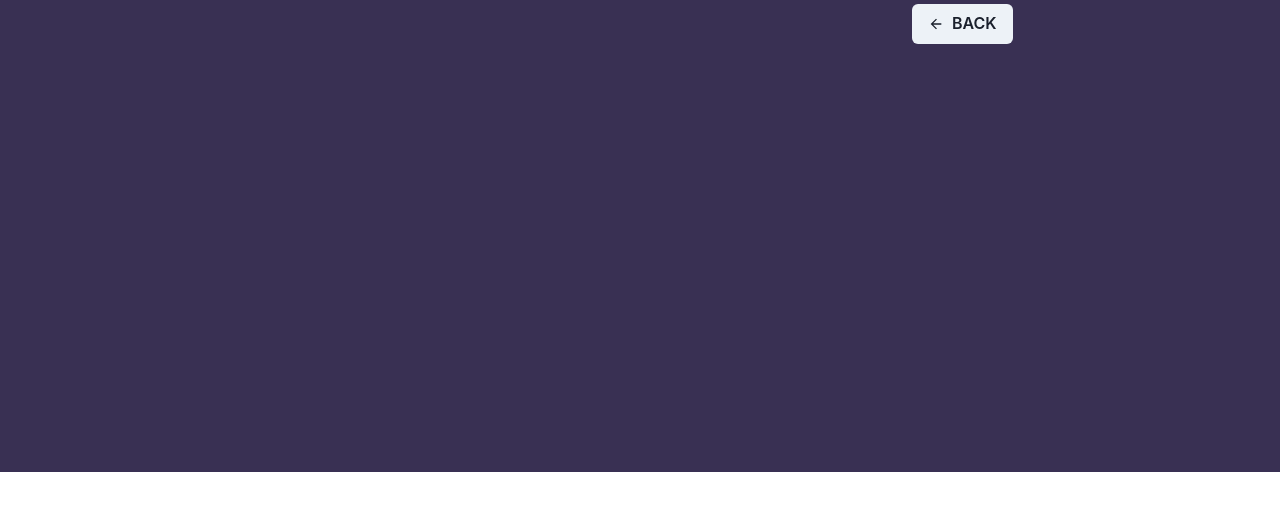
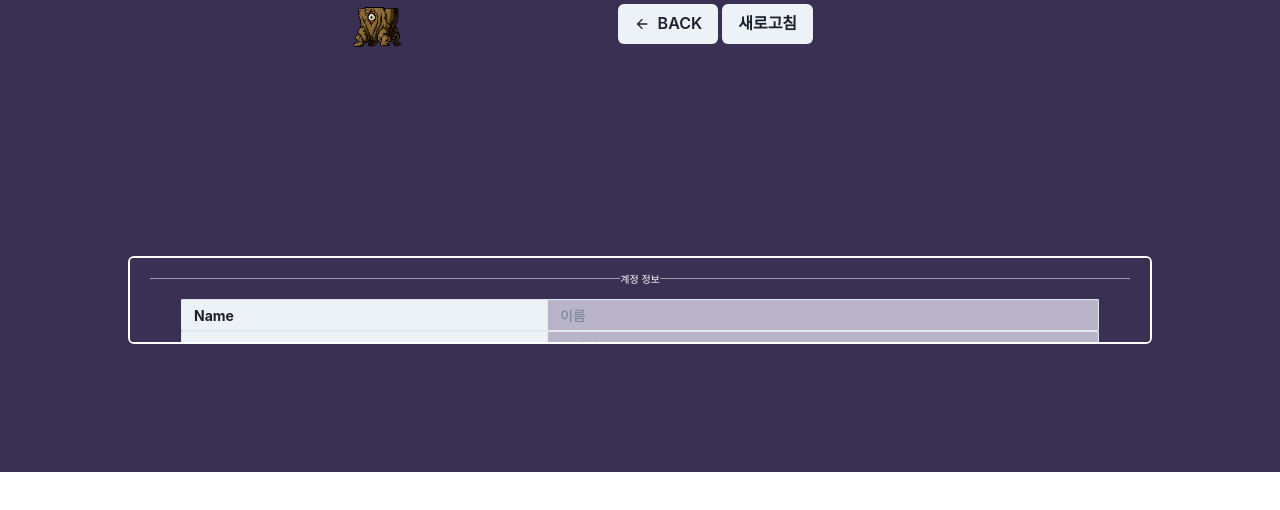
Before and after one commit to JIK-K/ChatHub, a React (Create React App) app in the folder chathub/: page /settingpage in a window 1280 px wide. Shown: the top 510 px of the page. Built offline with nearby package versions, Linux system fonts and the light colour scheme; the HTML template or start-up script is replaced by a standard one.

Commit message:
feat: settingPage & update user nickname

```diff
--- a/chathub/src/DTOs/user.dto.ts
+++ b/chathub/src/DTOs/user.dto.ts
@@ -1,4 +1,5 @@
 export interface UserDTO {
+  id?: number;
   userName: string;
   userId: string;
   userPassword: string;
--- a/chathub/src/page/MainPage.tsx
+++ b/chathub/src/page/MainPage.tsx
@@ -10,22 +10,21 @@ import {
   IconButton,
   Container,
   Text,
-  Box,
   useDisclosure,
-  Center,
+  Image,
 } from "@chakra-ui/react";
 import { Navigate, useNavigate } from "react-router-dom";
 import {
   AddIcon,
   ArrowBackIcon,
   HamburgerIcon,
-  RepeatClockIcon,
   SettingsIcon,
 } from "@chakra-ui/icons";
 import CreateRoomModal from "./createRoom";
 import axios from "axios";
 import { RoomDTO } from "../DTOs/room.dto";
 import Swal from "sweetalert2";
+import logo from "../img/스텀프.png";
 
 const MainPage: React.FC = (props) => {
   const navigate = useNavigate();
@@ -43,7 +42,7 @@ const MainPage: React.FC = (props) => {
       const response = await axios.get<RoomDTO[]>(serverURL);
 
       setRooms(response.data);
-      console.log("response:", response.data);
+      // console.log("response:", response.data);
     } catch (error) {
       console.error("Error : ", error);
     }
@@ -74,7 +73,6 @@ const MainPage: React.FC = (props) => {
 
         const updatedRooms = rooms.map((r) => {
           if (r.roomName === room.roomName) {
-            // 클릭한 방을 찾아서 roomConnectUser를 증가시킴
             return {
               ...r,
               roomConnectUser: r.roomConnectUser + 1, // roomConnectUser를 1 증가
@@ -99,6 +97,9 @@ const MainPage: React.FC = (props) => {
       backgroundColor="#393053"
       position="relative"
     >
+      <Container position="fixed" top="1">
+        <Image w={"100"} h={"50"} src={logo} className="App-logo" alt="logo" />
+      </Container>
       <Container position="fixed" top="1" left="36%">
         <Menu>
           <Button
@@ -132,6 +133,7 @@ const MainPage: React.FC = (props) => {
           </MenuList>
         </Menu>
       </Container>
+
       <Flex
         w={"80%"}
         h={"100%"}
@@ -158,12 +160,12 @@ const MainPage: React.FC = (props) => {
             <Flex flexDirection="row" justifyContent="space-between">
               <Flex>
                 <Text textAlign={"center"} as="b" fontSize="20">
-                  {room.roomName} 🖕🏻
+                  {room.roomName}
                 </Text>
               </Flex>
               <Flex>
                 <Text textAlign={"center"} as="kbd">
-                  📒 {room.roomConnectUser} / {room.roomMaxUser}
+                  {room.roomConnectUser} / {room.roomMaxUser}
                 </Text>
               </Flex>
             </Flex>
--- a/chathub/src/page/register.tsx
+++ b/chathub/src/page/register.tsx
@@ -3,16 +3,11 @@ import {
   Modal,
   ModalOverlay,
   ModalContent,
-  ModalHeader,
-  ModalFooter,
   ModalBody,
-  ModalCloseButton,
   Button,
   Input,
   Flex,
   FormControl,
-  FormLabel,
-  Stack,
   Text,
 } from "@chakra-ui/react";
 import { UserDTO } from "../DTOs/user.dto";
@@ -68,7 +63,7 @@ function SignUpModal(props: Prop) {
   };
 
   const checkIdData = async (data: string) => {
-    if (data.length == 0) {
+    if (data.length === 0) {
       Swal.fire({
         icon: "warning",
         title: "아이디 형식 확인",
@@ -85,7 +80,7 @@ function SignUpModal(props: Prop) {
 
         const response = await axios.get(serverURL);
 
-        if (response.data == true) {
+        if (response.data === true) {
           setcheckId(true);
           Swal.fire({
             icon: "success",
@@ -309,7 +304,7 @@ function SignUpModal(props: Prop) {
           container: "swal-container",
         },
       });
-    } else if (checkId != true) {
+    } else if (checkId !== true) {
       Swal.fire({
         icon: "warning",
         title: "데이터 누락",
--- a/chathub/src/page/setting.tsx
+++ b/chathub/src/page/setting.tsx
@@ -1,12 +1,91 @@
 import { ArrowBackIcon } from "@chakra-ui/icons";
-import { Button, Container, Flex, Menu } from "@chakra-ui/react";
+import {
+  Button,
+  Container,
+  Flex,
+  Menu,
+  Image,
+  Divider,
+  Box,
+  AbsoluteCenter,
+  Input,
+  InputLeftAddon,
+  InputGroup,
+} from "@chakra-ui/react";
 import { Navigate, useNavigate } from "react-router-dom";
+import logo from "../img/스텀프.png";
+import { useState } from "react";
+import { UserDTO } from "../DTOs/user.dto";
+import axios from "axios";
+import { Data } from "../data/data";
 
 const SettingPage: React.FC = (props) => {
   const navigate = useNavigate();
+  const userData = Data.getInstance();
+  const [isEditable, setIsEditable] = useState(false);
+  const [buttonText, setButtonText] = useState("수정");
+  const [user, setUser] = useState<UserDTO>({
+    userName: "",
+    userId: "",
+    userPassword: "",
+    userEmail: "",
+    userBirthday: "",
+    userPhoneNumber: "",
+    userNickName: "",
+  });
+
   function backpage(): void {
     navigate("/mainpage");
   }
+  const toggleEditable = () => {
+    setIsEditable(!isEditable);
+    setButtonText(isEditable ? "수정" : "저장");
+    console.log(isEditable);
+    if (isEditable === true) {
+      console.log("update User");
+      const updateUser: UserDTO = {
+        id: user.id,
+        userId: user.userId,
+        userPassword: user.userPassword,
+        userName: user.userName,
+        userBirthday: user.userBirthday,
+        userEmail: user.userEmail,
+        userNickName: user.userNickName,
+        userPhoneNumber: user.userPhoneNumber,
+      };
+      sendUpdateToServer(updateUser);
+    }
+  };
+  const sendUpdateToServer = async (data: UserDTO) => {
+    try {
+      const serverURL = "/user";
+      const response = await axios.patch(serverURL, data);
+
+      console.log("response:", response.data);
+    } catch (error) {
+      console.error("Error : ", error);
+    }
+  };
+
+  const refresh = async () => {
+    try {
+      let serverURL = "/user/profile";
+      let queryParams = `?id=${userData.getUser}`;
+      serverURL += queryParams;
+
+      const response = await axios.get<UserDTO>(serverURL);
+      setUser(response.data);
+      console.log("response:", response.data);
+    } catch (error) {
+      console.error("Error : ", error);
+    }
+  };
+  const handleUserNickNameChange = (e: React.ChangeEvent<HTMLInputElement>) => {
+    setUser({
+      ...user,
+      userNickName: e.target.value,
+    });
+  };
 
   return (
     <Flex
@@ -18,7 +97,10 @@ const SettingPage: React.FC = (props) => {
       backgroundColor="#393053"
       position="relative"
     >
-      <Container position="fixed" top="1" left="70%">
+      <Container position="fixed" top="1">
+        <Image w={"100"} h={"50"} src={logo} className="App-logo" alt="logo" />
+      </Container>
+      <Container position="fixed" top="1" left="47%">
         <Menu>
           <Button
             onClick={backpage}
@@ -27,8 +109,100 @@ const SettingPage: React.FC = (props) => {
           >
             BACK
           </Button>
+          <Button
+            onClick={refresh}
+            // leftIcon={<RepeatClockIcon />}
+            marginRight={1}
+          >
+            새로고침
+          </Button>
         </Menu>
       </Container>
+
+      <Flex
+        w={"80%"}
+        h={"100%"}
+        backgroundColor={"#393053"}
+        marginTop={"20%"}
+        marginBottom={"10%"}
+        flexDirection="column"
+        border={"2px"}
+        borderColor={"white"}
+        rounded={"md"}
+        overflowY="auto"
+      >
+        <Box position="relative" padding="5">
+          <Divider />
+          <AbsoluteCenter fontSize="10" px="" color="white" bg="#393053">
+            계정 정보
+          </AbsoluteCenter>
+        </Box>
+        <Box bg="#B9B4C7" w="90%" fontSize="10" as="b" alignSelf="center">
+          <InputGroup size="sm">
+            <InputLeftAddon w="40%" children="Name" />
+            <Input placeholder="이름" readOnly value={user?.userName} />
+          </InputGroup>
+          <InputGroup size="sm">
+            <InputLeftAddon w="40%" children="ID" />
+            <Input placeholder="아이디" readOnly value={user?.userId} />
+          </InputGroup>
+          <InputGroup size="sm">
+            <InputLeftAddon w="40%" children="PASSWORD" />
+            <Input
+              placeholder="비밀번호"
+              readOnly
+              value="비밀번호 찾기 바꾸기 귀찮다"
+            />
+          </InputGroup>
+          <InputGroup size="sm">
+            <InputLeftAddon w="40%" children="Email" />
+            <Input placeholder="이메일" readOnly value={user?.userEmail} />
+          </InputGroup>
+          <InputGroup size="sm">
+            <InputLeftAddon w="40%" children="BirthDay" />
+            <Input placeholder="생년월일" readOnly value={user?.userBirthday} />
+          </InputGroup>
+          <InputGroup size="sm">
+            <InputLeftAddon w="40%" children="PhoneNumber" />
+            <Input
+              placeholder="전화번호"
+              readOnly
+              value={user?.userPhoneNumber}
+            />
+          </InputGroup>
+          <InputGroup size="sm">
+            <InputLeftAddon w="40%" children="NickName" />
+            <Input
+              placeholder="별명"
+              readOnly={!isEditable}
+              value={user?.userNickName}
+              onChange={handleUserNickNameChange}
+            />
+          </InputGroup>
+        </Box>
+        <Button
+          w="70%"
+          h="10%"
+          margin="3"
+          alignSelf="center"
+          onClick={toggleEditable}
+        >
+          {buttonText}
+        </Button>
+        <Box position="relative" padding="5">
+          <Divider />
+          <AbsoluteCenter fontSize="10" px="" color="white" bg="#393053">
+            방 정보
+          </AbsoluteCenter>
+        </Box>
+
+        <Box position="relative" padding="5">
+          <Divider />
+          <AbsoluteCenter fontSize="10" px="" color="white" bg="#393053">
+            냉기 법사 지팡이 마법봉은 평타위주
+          </AbsoluteCenter>
+        </Box>
+      </Flex>
     </Flex>
   );
 };
```
